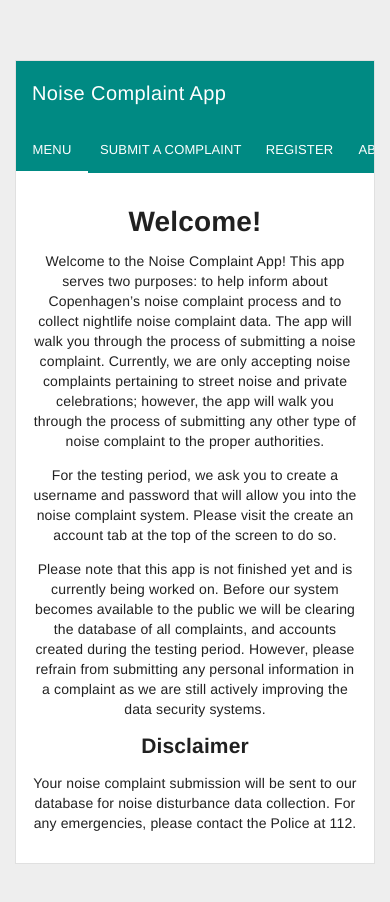
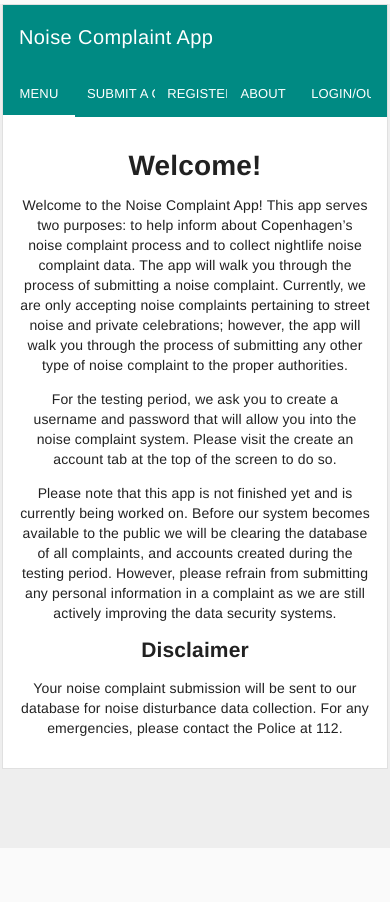
Before and after one commit to mteijiro/project_apache_frontend, a Vue app: page / in a window 390 px wide. Shown: the top 902 px of the page. After the commit the page ends 848 px from the top, so only its background shows below. Built offline with nearby package versions, Linux system fonts and the light colour scheme; what vue-resource would draw is missing.

Commit message:
Graphical fixes for mobile

```diff
--- a/src/App.vue
+++ b/src/App.vue
@@ -97,6 +97,10 @@ const config = {
 
 <style>
 
+  html * {
+    max-width: 100%;
+  }
+
   body {
     background-color: #eee;
   }
@@ -107,15 +111,26 @@ const config = {
     -moz-osx-font-smoothing: grayscale;
     text-align: center;
     color: #2c3e50;
-    padding: 60px 15px;
+    margin: .5vh .5vw;
   }
 
   .md-steppers-navigation {
     box-shadow: none!important;
+    overflow: auto!important;
   }
 
   .md-primary {
     background-color: #008a83 !important;
+  }
+
+  .md-tabs {
+    flex-wrap: wrap!important;
+  }
+
+  @media only screen and (max-width: 506px) {
+    .md-app-scroller.md-layout-column.md-flex.md-theme-default.md-scrollbar {
+      margin-top: 148px;
+    }
   }
 
 </style>
```
Also changed, not shown: 6 other files (tests, documents, lock files or other folders).
